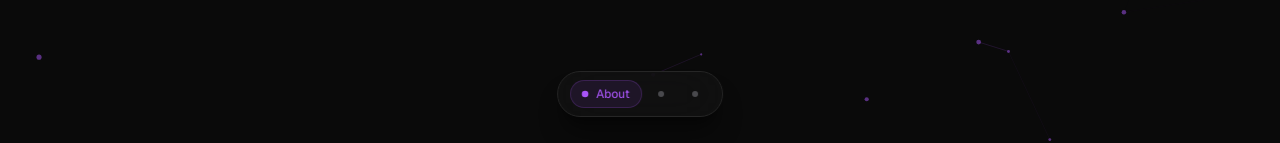
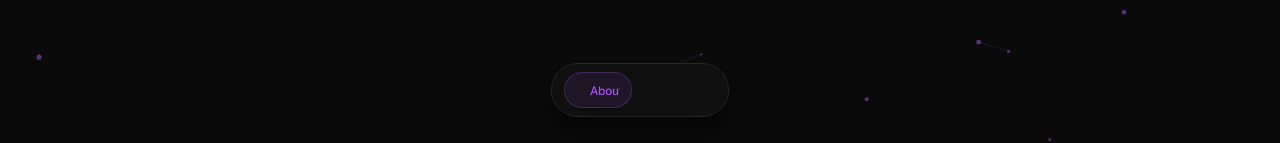
Before and after one commit to Leon135/personal-website-v2, a Next.js app: page / in a window 1280 px wide. Shown: the part 659-802 px from the top of the page. Built offline with nearby package versions, Linux system fonts and the light colour scheme.

Commit message:
feat: enhance navbar with dynamic width animation and hover preview
Use motion.div with layout for natural height animation, measure label width for smooth width transitions, and add hover state with label preview.

Co-authored-by: Jakub Bednarski <45859721+Leon135@users.noreply.github.com>

```diff
--- a/components/navbar.tsx
+++ b/components/navbar.tsx
@@ -1,6 +1,6 @@
 "use client"
 
-import { useState, useEffect } from "react"
+import { useState, useEffect, useRef } from "react"
 import { motion, AnimatePresence } from "framer-motion"
 
 const navItems = [
@@ -8,6 +8,9 @@ const navItems = [
   { name: "Projects", href: "#projects" },
   { name: "Contact", href: "#contact" },
 ]
+
+const SPRING = { type: "spring", stiffness: 180, damping: 26, mass: 0.8 }
+const FADE = { duration: 0.45, ease: [0.25, 0.1, 0.25, 1] }
 
 function useActiveSection() {
   const [active, setActive] = useState<string | null>(null)
@@ -43,6 +46,95 @@ function useActiveSection() {
   return active
 }
 
+function NavItem({
+  item,
+  isActive,
+}: {
+  item: (typeof navItems)[number]
+  isActive: boolean
+}) {
+  const [hovered, setHovered] = useState(false)
+  const labelRef = useRef<HTMLSpanElement>(null)
+  const [labelWidth, setLabelWidth] = useState(0)
+
+  useEffect(() => {
+    if (labelRef.current) {
+      setLabelWidth(labelRef.current.scrollWidth)
+    }
+  }, [])
+
+  const showLabel = isActive || hovered
+
+  return (
+    <a
+      href={item.href}
+      onMouseEnter={() => setHovered(true)}
+      onMouseLeave={() => setHovered(false)}
+      className="relative flex items-center gap-2 px-3 py-1.5 rounded-full cursor-pointer"
+    >
+      {/* Background pill */}
+      <AnimatePresence>
+        {showLabel && (
+          <motion.span
+            initial={{ opacity: 0, scale: 0.85 }}
+            animate={{ opacity: 1, scale: 1 }}
+            exit={{ opacity: 0, scale: 0.85 }}
+            transition={FADE}
+            className={`absolute inset-0 rounded-full border ${
+              isActive
+                ? "bg-primary/10 border-primary/25"
+                : "bg-muted/50 border-border"
+            }`}
+          />
+        )}
+      </AnimatePresence>
+
+      {/* Dot */}
+      <motion.span
+        animate={{
+          backgroundColor: isActive
+            ? "hsl(var(--primary))"
+            : hovered
+            ? "hsl(var(--muted-foreground) / 0.7)"
+            : "hsl(var(--muted-foreground) / 0.35)",
+          scale: isActive ? 1.15 : 1,
+        }}
+        transition={SPRING}
+        className="relative w-1.5 h-1.5 rounded-full flex-shrink-0"
+      />
+
+      {/* Label — hidden offscreen to measure, then animated in */}
+      <span
+        ref={labelRef}
+        aria-hidden
+        className="absolute opacity-0 pointer-events-none text-xs font-medium whitespace-nowrap"
+      >
+        {item.name}
+      </span>
+
+      <motion.span
+        animate={{
+          width: showLabel ? labelWidth : 0,
+          opacity: showLabel ? 1 : 0,
+        }}
+        transition={SPRING}
+        className="overflow-hidden whitespace-nowrap"
+        style={{ display: "block" }}
+      >
+        <motion.span
+          animate={{ opacity: showLabel ? 1 : 0 }}
+          transition={FADE}
+          className={`text-xs font-medium ${
+            isActive ? "text-primary" : "text-muted-foreground"
+          }`}
+        >
+          {item.name}
+        </motion.span>
+      </motion.span>
+    </a>
+  )
+}
+
 export function Navbar() {
   const activeSection = useActiveSection()
 
@@ -50,54 +142,21 @@ export function Navbar() {
     <motion.div
       initial={{ y: 20, opacity: 0 }}
       animate={{ y: 0, opacity: 1 }}
-      transition={{ duration: 0.5, ease: "easeOut", delay: 0.4 }}
+      transition={{ duration: 0.6, ease: "easeOut", delay: 0.4 }}
       className="fixed bottom-6 left-1/2 -translate-x-1/2 z-50"
     >
-      <div className="flex items-center gap-1 px-3 py-2 bg-card/90 backdrop-blur-xl border border-border rounded-full shadow-xl shadow-black/40">
+      <motion.div
+        layout
+        transition={SPRING}
+        className="flex items-center gap-1 px-3 py-2 bg-card/90 backdrop-blur-xl border border-border rounded-full shadow-xl shadow-black/40"
+      >
         {navItems.map((item) => {
           const id = item.href.replace("#", "")
-          const isActive = activeSection === id
-
           return (
-            <a
-              key={id}
-              href={item.href}
-              className="relative flex items-center gap-2 px-3 py-1.5 rounded-full transition-colors duration-300"
-            >
-              <AnimatePresence>
-                {isActive && (
-                  <motion.span
-                    initial={{ opacity: 0, scale: 0.9 }}
-                    animate={{ opacity: 1, scale: 1 }}
-                    exit={{ opacity: 0, scale: 0.9 }}
-                    transition={{ duration: 0.4, ease: [0.25, 0.1, 0.25, 1] }}
-                    className="absolute inset-0 rounded-full bg-primary/10 border border-primary/20"
-                  />
-                )}
-              </AnimatePresence>
-              <span
-                className={`relative w-1.5 h-1.5 rounded-full transition-all duration-500 ease-out ${
-                  isActive ? "bg-primary scale-110" : "bg-muted-foreground/40"
-                }`}
-              />
-              <AnimatePresence mode="wait">
-                {isActive && (
-                  <motion.span
-                    key={id}
-                    initial={{ opacity: 0, x: -4 }}
-                    animate={{ opacity: 1, x: 0 }}
-                    exit={{ opacity: 0, x: 4 }}
-                    transition={{ duration: 0.4, ease: [0.25, 0.1, 0.25, 1] }}
-                    className="relative text-xs font-medium whitespace-nowrap text-primary/90"
-                  >
-                    {item.name}
-                  </motion.span>
-                )}
-              </AnimatePresence>
-            </a>
+            <NavItem key={id} item={item} isActive={activeSection === id} />
           )
         })}
-      </div>
+      </motion.div>
     </motion.div>
   )
 }
```
